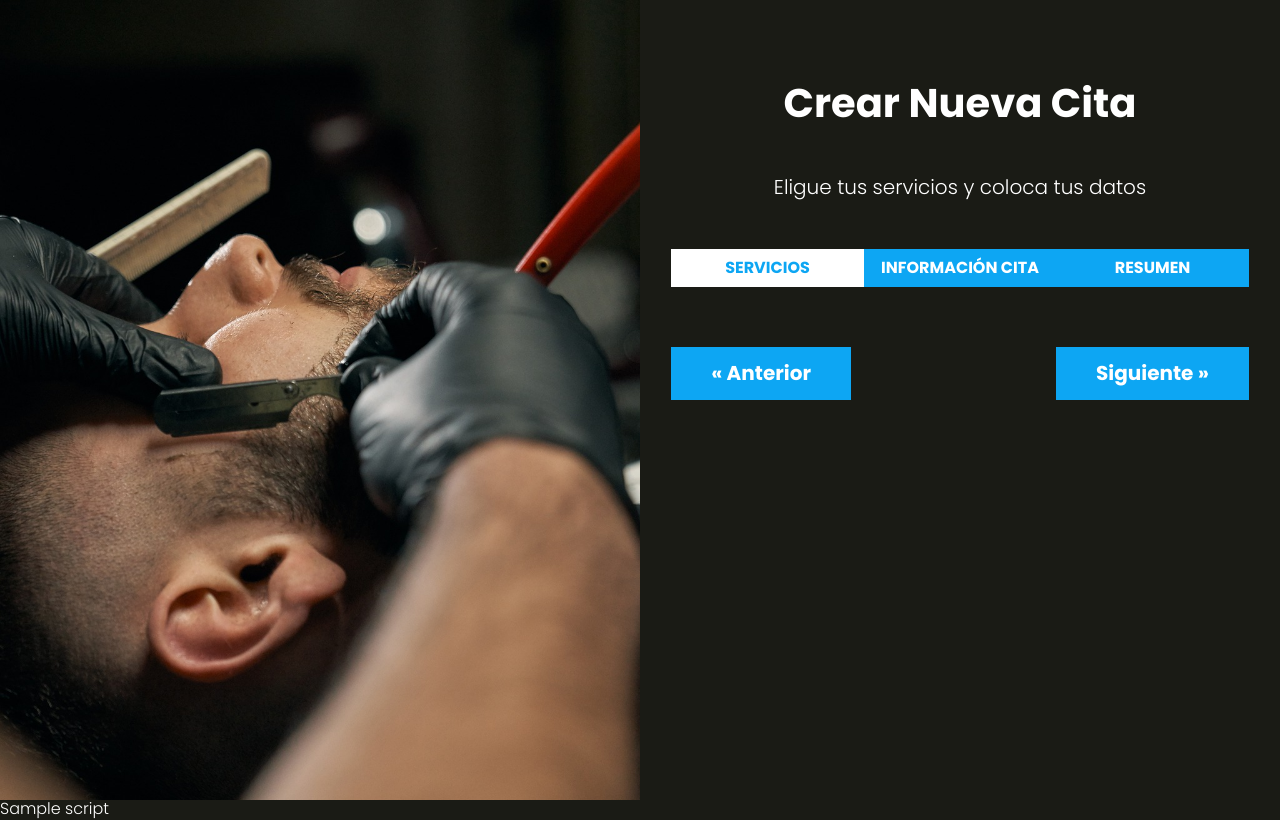
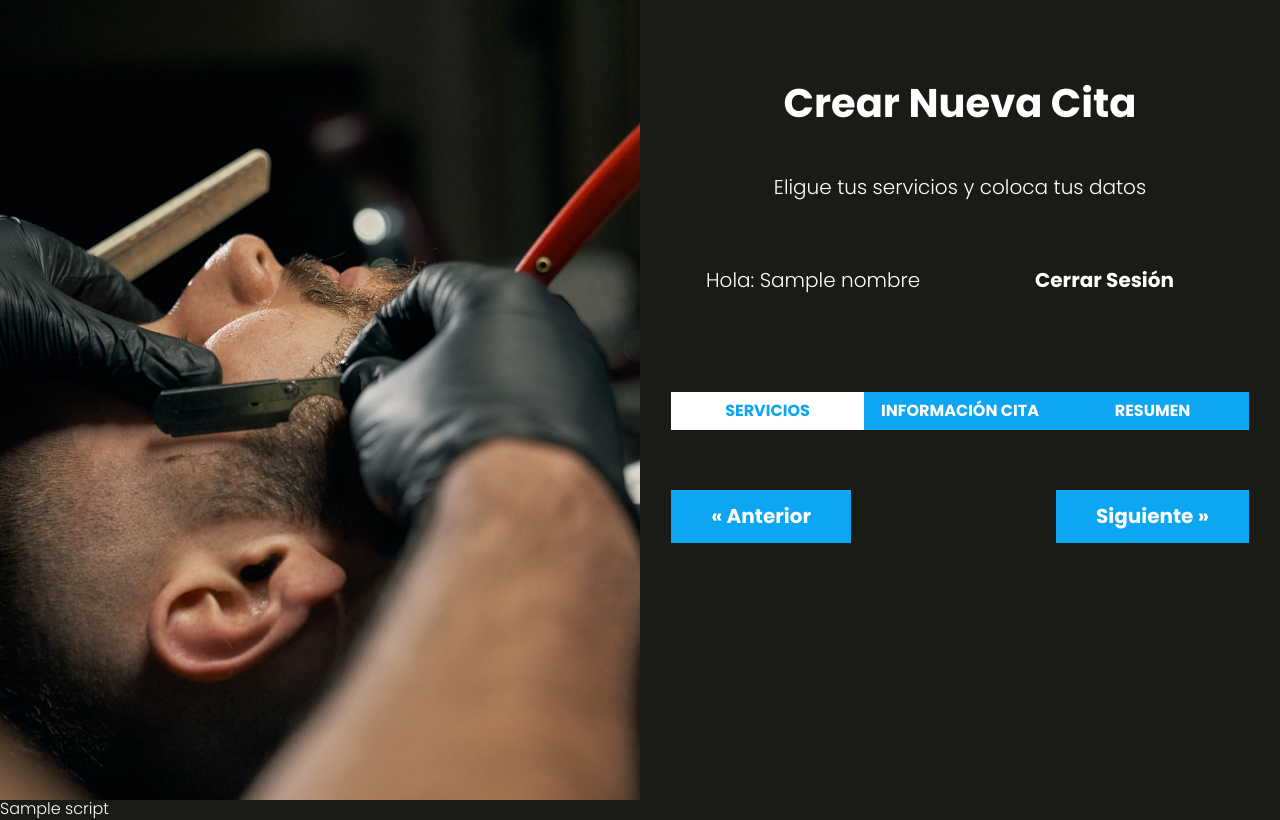
Before and after one commit to Salvador-a/AppSalon, a PHP site: the page made by views/cita/index.php in a window 1280 px wide. Run offline with PHP 8.4, Linux system fonts and the light colour scheme; tables that the repository leaves empty hold one stand-in row (values such as "Sample post"); the template is opened without the code that fills it: most values are stand-ins (such as "Sample title", 1, 10 or a date in 2020).

Commit message:
Se implemnto la fucncion de cerrar sesión

```diff
--- a/src/js/app.js
+++ b/src/js/app.js
@@ -368,7 +368,7 @@ async function reservarCita() {
             }).then( () => {
                 setTimeout(() => {
                     window.location.reload();
-                }, 3000);
+                }, 1000);
             })
     }
 
--- a/src/scss/layout/_UI.scss
+++ b/src/scss/layout/_UI.scss
@@ -27,3 +27,17 @@
 
     }
 }
+
+.barra {
+    margin: v.$separacion;
+
+    @include m.tablet {
+        display: flex;
+        justify-content: space-between;
+        align-items: center;
+    }
+    .boton {
+        @include m.boton(v.$negro, v.$blanco);
+        margin: 0;
+    }
+}
--- a/views/cita/index.php
+++ b/views/cita/index.php
@@ -1,5 +1,12 @@
 <h1 class="nombre-paguina">Crear Nueva Cita</h1>
 <p class="descripcion-paguina">Eligue tus servicios y coloca tus datos</p>
+
+<div class="barra">
+    <p>Hola: <?php echo $nombre ?? ''; ?> </p>
+
+    <a class="boton" href="/logout">Cerrar Sesión</a>
+
+</div>
 
 <div class="app">
     <nav class="tabs">
```
Also changed, not shown: controllers/LoginController.php (+6 -1 lines), public/build/css/app.css, public/build/css/layout/index.css, public/build/js/app.js, 2 other files.
